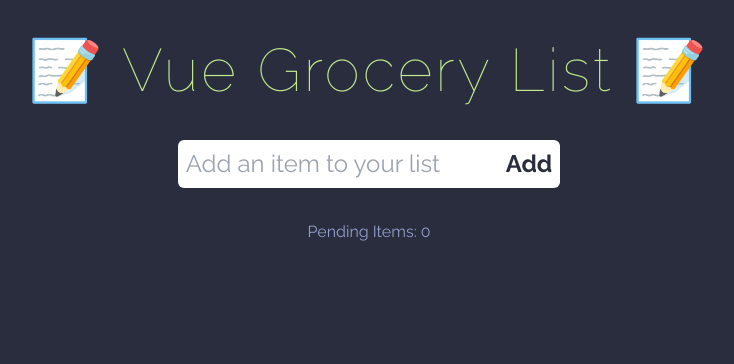
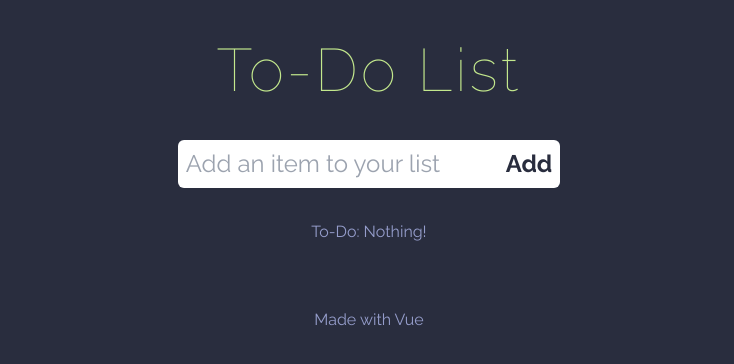
Before and after one commit to acolomb2/vue-grocery-list, a Vue app: page / in a window 1280 px wide. Shown: the top 364 px of the page, without its empty margins (271-1005 px from the left). Built offline with nearby package versions, Linux system fonts and the light colour scheme.

Commit message:
Upgraded messages

```diff
--- a/src/App.vue
+++ b/src/App.vue
@@ -21,11 +21,24 @@ const deleteGrocery = id =>{
   confetti({particleCount: 1000, spread: 1000, origin: {x: 1, y: 1}, gravity: 5, drift: -5, angle: -45})
   confetti({particleCount: 1000, spread: 1000, origin: {x: 0, y: 1}, gravity: 5, drift: 5, angle: 45})
 }
+
+function returnThing (thing)
+{
+  console.log(thing.length);
+  if (thing.length > 0)
+  {
+    return thing.length;
+  }
+  else
+  {
+    return "Nothing!"
+  }
+}
 </script>
 
 <template>
   <main>
-    <h1 class="title">📝 Vue Grocery List 📝</h1>
+    <h1 class="title">To-Do List</h1>
     <form class="newGroceryForm" @submit.prevent="addGrocery">
       <input
         id="newGrocery"
@@ -36,12 +49,13 @@ const deleteGrocery = id =>{
       />
       <button type="submit">Add</button>
     </form>
-    <h3>Pending Items: {{ groceries.length }}</h3>
+    <h3>To-Do: {{ returnThing(groceries) }}</h3>
     <ul>
       <li v-for="grocery in groceries" @click="deleteGrocery(grocery.id)">
         {{grocery.name}}
       </li>
     </ul>
+    <h3>Made with Vue</h3>
   </main>
 </template>
 
```
